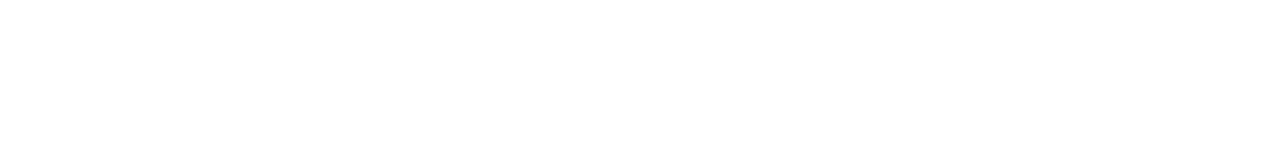
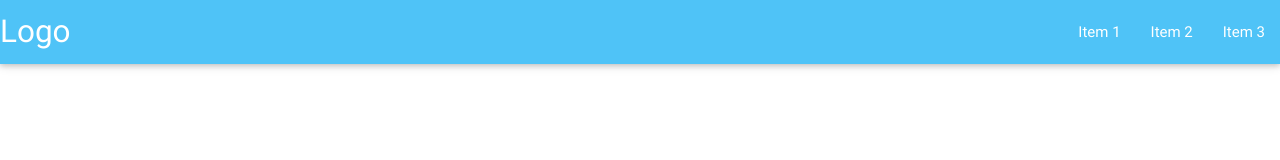
Before and after one commit to PoePoeMyintSwe/poepoemyintswe.github.io, a plain HTML site: page index.html in a window 1280 px wide. Drawn offline with nearby package versions, Linux system fonts and the light colour scheme.

Commit message:
first component

```diff
--- a/index.html
+++ b/index.html
@@ -9,8 +9,22 @@
 </head>
 
 <body>
+
   <!--Import jQuery before materialize.js-->
   <script type="text/javascript" src="https://code.jquery.com/jquery-2.1.1.min.js"></script>
   <script type="text/javascript" src="js/materialize.min.js"></script>
+
+
+  <nav>
+    <div class="nav-wrapper light-blue lighten-2 ">
+      <a href="#" class="brand-logo">Logo</a>
+      <ul id="nav-mobile" class="right hide-on-med-and-down">
+        <li><a href="">Item 1</a></li>
+        <li><a href="">Item 2</a></li>
+        <li><a href="">Item 3</a></li>
+      </ul>
+    </div>
+  </nav>
+
 </body>
 </html>
```
Lines whose indentation alone changed are shown as unchanged.
